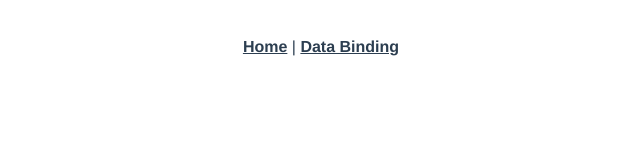
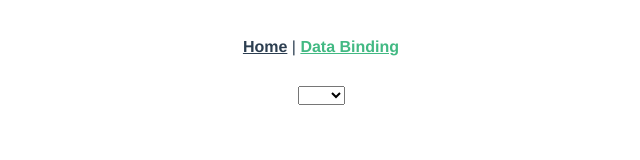
Before and after one commit to swat018/vue.js-project, a Vue app: page /eventchange in a window 1280 px wide. Before the commit this address had no page. Shown: the top 160 px of the page, without its empty margins (319-959 px from the left). Built offline with nearby package versions, Linux system fonts and the light colour scheme.

Commit message:
데이터 바인딩 - 이벤트 처리(v-on):Change 이벤트

```diff
--- a/src/App.vue
+++ b/src/App.vue
@@ -1,7 +1,7 @@
 <template>
   <div id="nav">
     <router-link to="/">Home</router-link> |
-    <router-link to="/eventclick3">Data Binding</router-link>
+    <router-link to="/eventchange">Data Binding</router-link>
   </div>
   <router-view/>
 </template>
--- a/src/router/index.js
+++ b/src/router/index.js
@@ -3,7 +3,7 @@ import {
   createWebHistory
 } from 'vue-router'
 import Home from '../views/Home.vue'
-import  EventClick3 from '../views/EventClick3.vue'
+import  EventChange from '../views/EventChange.vue'
 
 const routes = [
   {
@@ -20,9 +20,9 @@ const routes = [
     component: () => import(/* webpackChunkName: "about" */ '../views/About.vue')
   },
   {
-    path: '/eventclick3',
-    name: 'EventClick3',
-    component: EventClick3
+    path: '/eventchange',
+    name: 'EventChange',
+    component: EventChange
   }
 ]
 
--- /dev/null
+++ b/src/views/EventChange.vue
@@ -0,0 +1,23 @@
+<template>
+  <select v-model="selectValue" @change="changeSelect">
+    <option value="서울">서울</option>
+    <option value="부산">부산</option>
+    <option value="제주">제주</option>
+  </select>
+</template>
+
+<script>
+export default {
+  name: "EventChange",
+  data() {
+    return {
+      selectValue: ''
+    };
+  },
+  methods: {
+    changeSelect(){
+      alert(this.selectValue);
+    }
+  }
+}
+</script>
```
